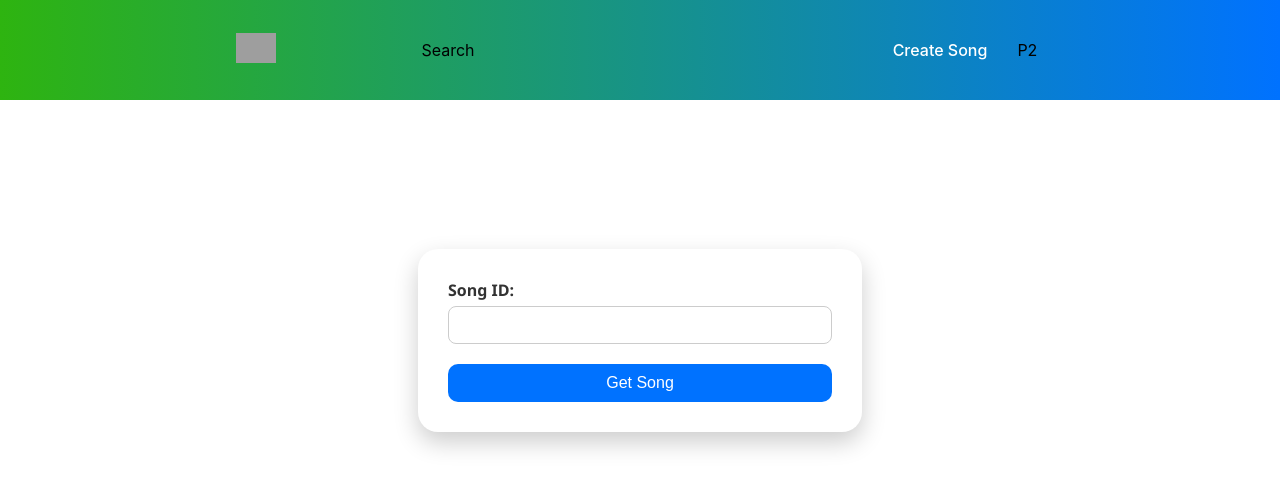
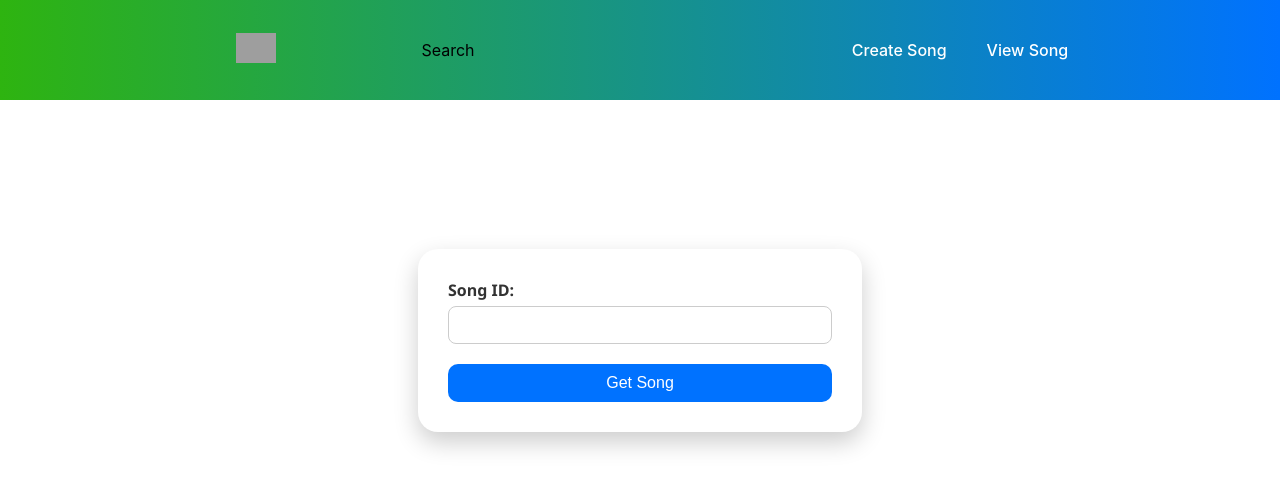
Before and after one commit to berkaykeskino/Spring-Boot, a React (Create React App) app in the folder frontend/: page /viewSong in a window 1280 px wide. Shown: the top 488 px of the page. Built offline with nearby package versions, Linux system fonts and the light colour scheme; grey boxes are pictures that could not be loaded.

Commit message:
View song link added to navbar

```diff
--- a/frontend/src/Components/NavBar/NavBar.tsx
+++ b/frontend/src/Components/NavBar/NavBar.tsx
@@ -16,7 +16,7 @@ const NavBar = (props: Props) => {
                 <Link to="/createSong" className="nb-link">Create Song</Link>
             </p>
             <p>
-                P2
+                <Link to="/viewSong" className="nb-link">View Song</Link>
             </p>
         </div>
     </div>
```
